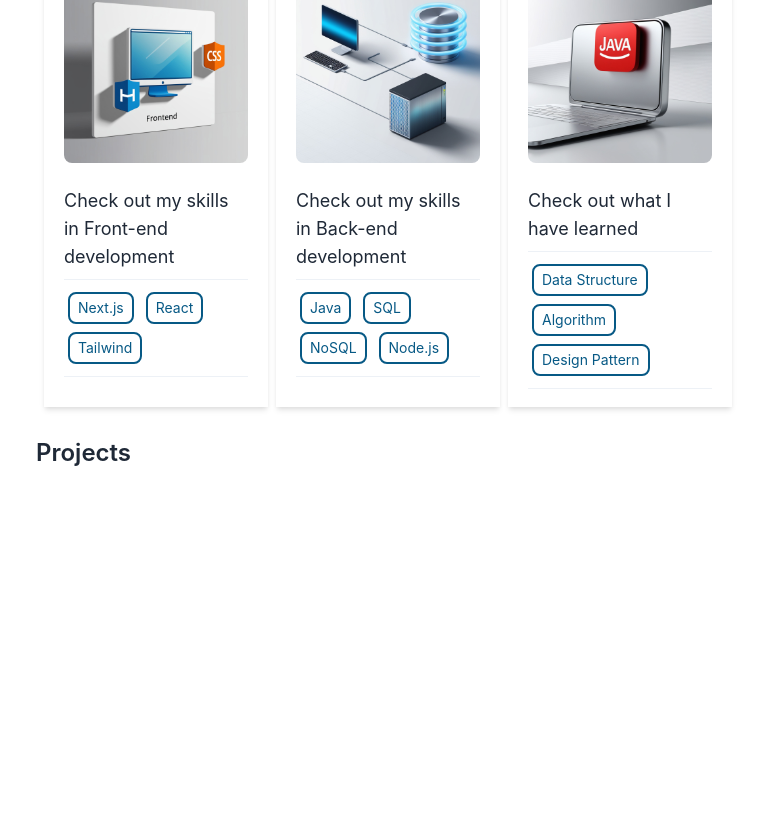
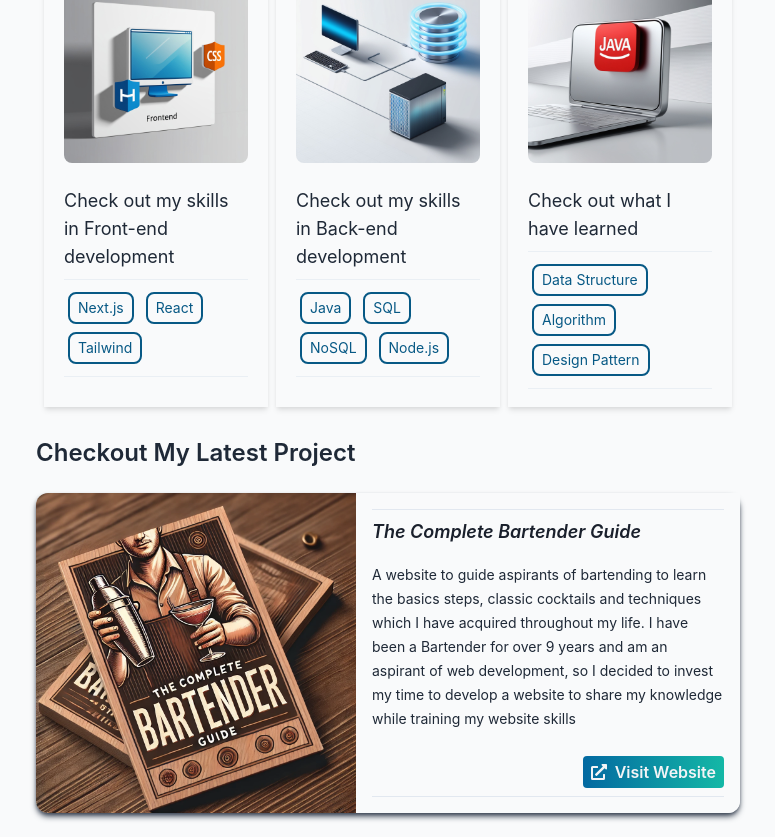
Before and after one commit to vitorlfreitas/personal-portfolio, a Next.js app in the folder personal-portfolio/: page / in a window 1280 px wide. Shown: the part 1032-1869 px from the top of the page, without its empty margins (252-1027 px from the left). Before the commit the page ends 1501 px from the top, so only its background shows below. Built offline with nearby package versions, Linux system fonts and the light colour scheme.

Commit message:
Adds New Section: Latest Projects Developed

```diff
--- a/personal-portfolio/src/app/page.tsx
+++ b/personal-portfolio/src/app/page.tsx
@@ -7,6 +7,19 @@ import { useEffect, useState } from "react";
 import { BsFillMoonStarsFill, BsSunFill } from "react-icons/bs";
 import { FaGithubSquare, FaInstagramSquare, FaLinkedin } from "react-icons/fa";
 import skills from "../data/skills";
+import { FaExternalLinkAlt } from "react-icons/fa";
+import "../../styles/styles.css";
+
+import {
+    Button,
+    Card,
+    CardBody,
+    CardFooter,
+    CardHeader,
+    Heading,
+    Text,
+} from "@chakra-ui/react";
+import { p } from "framer-motion/client";
 
 export default function Home() {
     const [darkMode, setDarkMode] = useState(false);
@@ -57,8 +70,8 @@ export default function Home() {
     };
 
     return (
-        <div className={"w-screen overflow-x-hidden"}>
-            <main className="bg-white dark:bg-gray-800">
+        <div className="w-screen overflow-x-hidden bg-gray-50 dark:bg-gray-800">
+            <main>
                 <section>
                     <nav className="w-full pl-4 pr-8 md:pr-12 py-4 mb-12 flex justify-between md:mb-2">
                         <a
@@ -196,8 +209,40 @@ export default function Home() {
                     </div>
                     <div className="mt-5">
                         <h2 className="mt-5 text-2xl text-gray-800 font-semibold">
-                            Projects
+                            Checkout My Latest Project
                         </h2>
+                        <div className="mx-auto my-6 shadow-md shadow-gray-700 rounded-xl md:flex">
+                            <img
+                                className="rounded-t-xl md:rounded-l-xl md:rounded-r-none md:image-square"
+                                src="../assets/bartender-website-cover.webp"
+                                alt="Image of the The Complete Bartender Guide"
+                            />
+                            <div className="p-4 rounded-b-xl bg-gray-50 dark:bg-gray-800 md:py-2 md:px-4 md:flex md:flex-col md:justify-between">
+                                <div>
+                                    <hr className="my-2 sm:hidden md:block" />
+                                    <h3 className="font-semibold text-lg italic dark:text-gray-100 ">
+                                        The Complete Bartender Guide
+                                    </h3>
+                                </div>
+                                {!isMobile && (
+                                    <p className="text-sm py-2 leading-6 text-gray-800">
+                                        A website to guide aspirants of
+                                        bartending to learn the basics steps,
+                                        classic cocktails and techniques which I
+                                        have acquired throughout my life. I have been a Bartender for over 9 years and am an aspirant of web development, so I decided to invest my time to develop a website to share my knowledge while training my website skills
+                                    </p>
+                                )}
+                                <div>
+                                    <a
+                                        className="bg-gradient-to-r from-sky-700 to-teal-500 ml-auto flex gap-2 items-center back w-fit py-1 px-2 rounded my-4 text-gray-100 font-semibold md:my-2"
+                                        href="#"
+                                    >
+                                        <FaExternalLinkAlt /> Visit Website
+                                    </a>
+                                    <hr className="my-2" />
+                                </div>
+                            </div>
+                        </div>
                     </div>
                 </section>
             </main>
--- /dev/null
+++ b/personal-portfolio/styles/styles.css
@@ -0,0 +1,8 @@
+/* Personalized Styles */
+
+@media (min-width: 768px) {
+    .md\:image-square {
+        width: 320px;
+        height: 320px;
+    }
+}
```
Also changed, not shown: personal-portfolio/public/assets/bartender-website-cover.webp (added).
